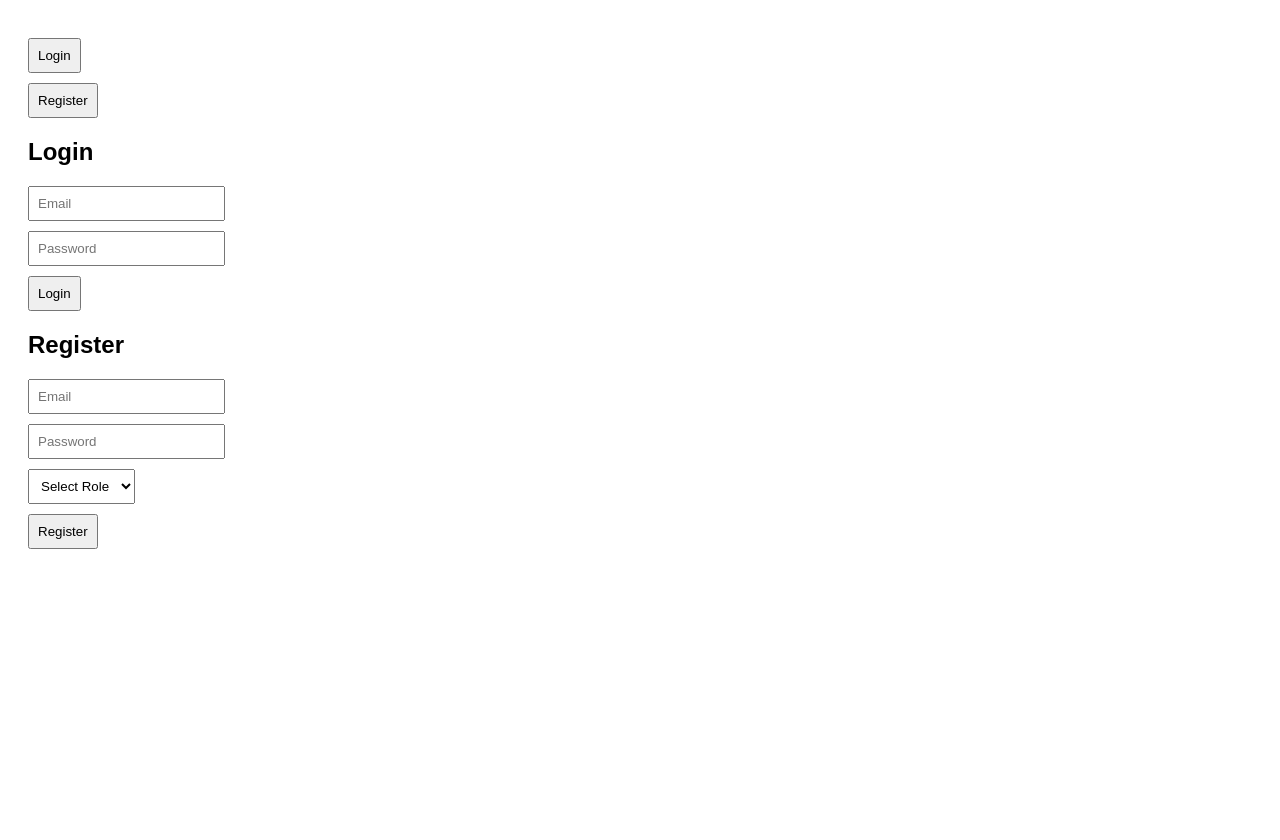
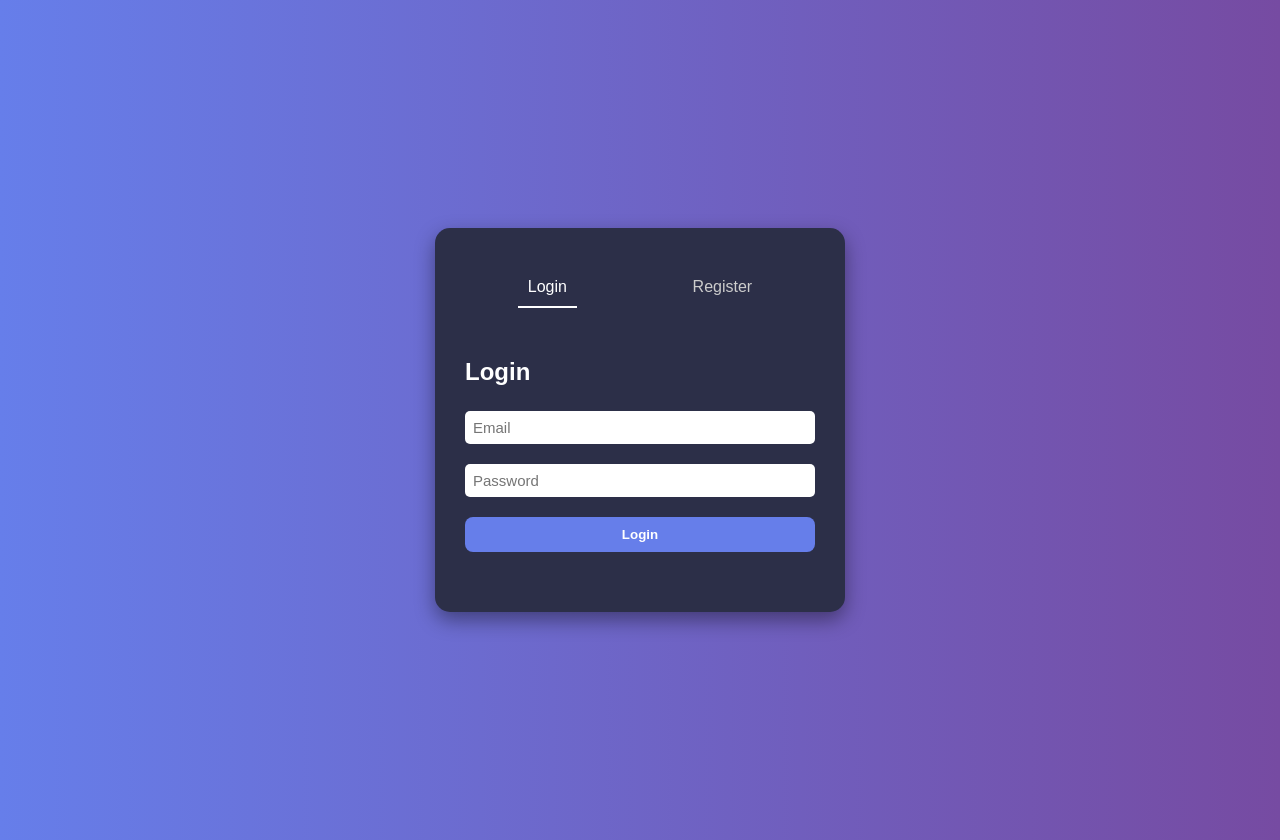
Before and after one commit to premkumarthouda/Secure_file_sharing_system, a plain HTML site: page project/frontend/index.html in a window 1280 px wide. Before the commit the page ends 800 px from the top, so only its background shows below. Drawn offline with Linux system fonts and the light colour scheme.

Commit message:
Update style.css

```diff
--- a/project/frontend/style.css
+++ b/project/frontend/style.css
@@ -1,3 +1,82 @@
+body {
+  font-family: 'Segoe UI', sans-serif;
+  background: linear-gradient(to right, #667eea, #764ba2);
+  color: #fff;
+  display: flex;
+  height: 100vh;
+  align-items: center;
+  justify-content: center;
+  margin: 0;
+}
+
+.container {
+  background: #2c2f48;
+  padding: 30px;
+  border-radius: 15px;
+  width: 350px;
+  box-shadow: 0 8px 20px rgba(0, 0, 0, 0.4);
+}
+
+.tabs {
+  display: flex;
+  justify-content: space-around;
+  margin-bottom: 20px;
+}
+
+.tab-button {
+  background: transparent;
+  border: none;
+  color: #ccc;
+  font-size: 16px;
+  padding: 10px;
+  cursor: pointer;
+  border-bottom: 2px solid transparent;
+  transition: all 0.3s ease;
+}
+
+.tab-button.active {
+  color: #fff;
+  border-bottom: 2px solid #fff;
+}
+
+.form {
+  display: none;
+  flex-direction: column;
+}
+
+.form.active {
+  display: flex;
+}
+
+form h2 {
+  margin-bottom: 15px;
+}
+
+input, select {
+  padding: 10px;
+  margin: 8px 0;
+  border: none;
+  border-radius: 5px;
+  font-size: 15px;
+}
+
+button[type="submit"] {
+  margin-top: 10px;
+  padding: 10px;
+  background-color: #667eea;
+  color: #fff;
+  font-weight: bold;
+  border: none;
+  border-radius: 8px;
+  cursor: pointer;
+  transition: background-color 0.3s ease;
+}
+
+button[type="submit"]:hover {
+  background-color: #556cd6;
+}
+
+
 body { font-family: Arial; padding: 20px; }
 form { margin-bottom: 20px; }
 input, select, button { display: block; margin: 10px 0; padding: 8px; }
```
